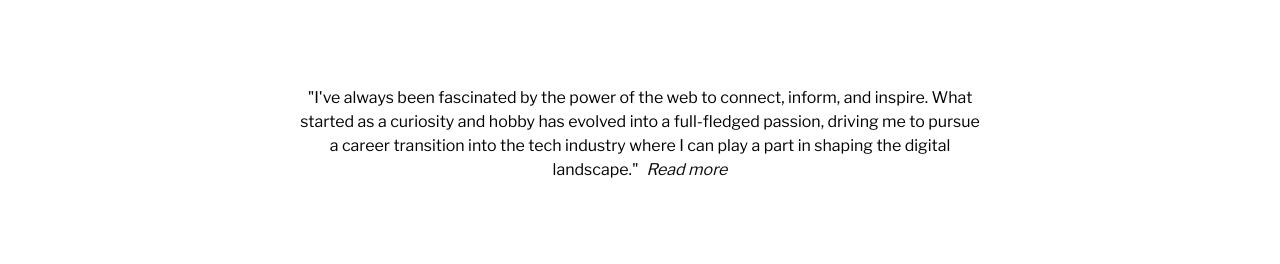
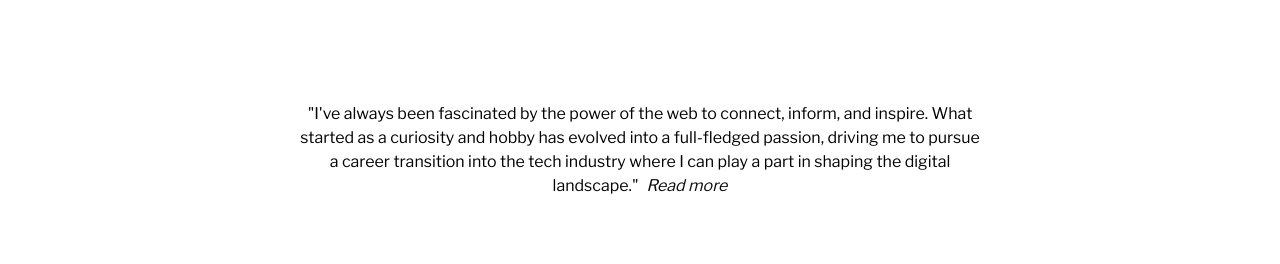
Before and after one commit to Tsedhondup/Portfolio, a React (Create React App) app: page / in a window 1280 px wide. Shown: the part 762-1026 px from the top of the page. Built offline with nearby package versions, Linux system fonts and the light colour scheme.

Commit message:
y-cooridinate value were changed for about-second text, about-second image, tech-stacks header and skill sets container

```diff
--- a/src/Components/AboutSecond/AboutSecond.js
+++ b/src/Components/AboutSecond/AboutSecond.js
@@ -19,7 +19,7 @@ const AboutSecond = () => {
             className="about-second-content__image-container--shadow-element"
           ></motion.div> */}
           <motion.img
-            initial={{ opacity: 0, y: 60 }}
+            initial={{ opacity: 0, y: 100 }}
             whileInView={{
               opacity: 1,
               y: 0,
@@ -33,11 +33,11 @@ const AboutSecond = () => {
         </div>
 
         <motion.p
-          initial={{ opacity: 0, y: 60 }}
+          initial={{ opacity: 0, y: 100 }}
           whileInView={{
             opacity: 1,
             y: 0,
-            transition: { duration: 1.7 },
+            transition: { duration: 1 },
           }}
           viewport={{ once: true, amount: 1 }}
           className="about-second-content__texts"
--- a/src/Components/AboutSecond/AboutSecond.scss
+++ b/src/Components/AboutSecond/AboutSecond.scss
@@ -64,7 +64,7 @@
   }
 
   &__texts {
-    padding-top: $mobile-margin;
+    padding-top: 32px;
     text-align: center;
     padding-bottom: 16px;
     font-size: 15px;
--- a/src/Components/TechStacks/TechStacks.js
+++ b/src/Components/TechStacks/TechStacks.js
@@ -17,10 +17,10 @@ const TechStacks = () => {
   return (
     <section className="tech-stacks">
       <motion.h2
-        initial={{ opacity: 0, scale: 0 }}
+        initial={{ opacity: 0, y: 100 }}
         whileInView={{
           opacity: 1,
-          scale: 1,
+          y: 0,
           transition: { duration: 1, ease: "linear" },
         }}
         viewport={{ once: true, amount: 1 }}
@@ -28,7 +28,16 @@ const TechStacks = () => {
       >
         Primary skill sets
       </motion.h2>
-      <div className="tech-stacks__tools">
+      <motion.div
+        initial={{ opacity: 0, y: 100 }}
+        whileInView={{
+          opacity: 1,
+          y: 0,
+          transition: { duration: 1, ease: "linear" },
+        }}
+        viewport={{ once: true, amount: 1 }}
+        className="tech-stacks__tools"
+      >
         <span className="tech-stacks__tools--tech">
           <FontAwesomeIcon
             icon={faHtml5}
@@ -93,7 +102,7 @@ const TechStacks = () => {
             className="tech-stacks__tools--img tech-stacks__tools--knex"
           />
         </span>
-      </div>
+      </motion.div>
     </section>
   );
 };
```
